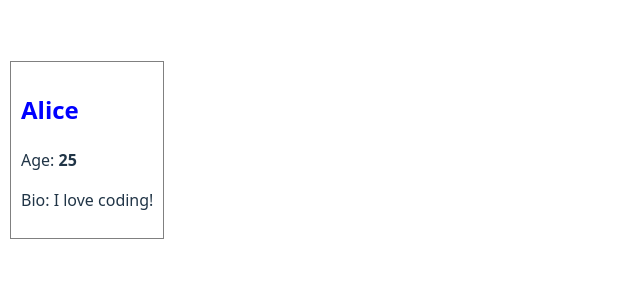
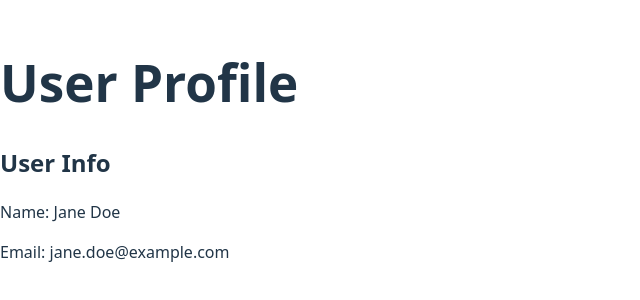
Before and after one commit to AyoolaAbeebBolaji/alx-fe-reactjs, a React (Vite) app in the folder alx-react-app-props/: page / in a window 1280 px wide. Shown: the part 250-550 px from the top of the page, without its empty margins (0-640 px from the left). Built offline with nearby package versions, Linux system fonts and the light colour scheme.

Commit message:
Fixed Task 2: Proper UserContext setup and usage in UserDetails

```diff
--- a/alx-react-app-props/src/App.jsx
+++ b/alx-react-app-props/src/App.jsx
@@ -57,14 +57,13 @@ function App() {
 export default App; */
 
 import React from "react";
+import UserContext from "./UserContext";
 import UserProfile from "./components/UserProfile";
-import UserContext from "./UserContext";
 
 function App() {
   const userData = {
-    name: "Alice",
-    age: 25,
-    bio: "I love coding!",
+    name: "Jane Doe",
+    email: "jane.doe@example.com",
   };
 
   return (
--- a/alx-react-app-props/src/components/UserDetails.jsx
+++ b/alx-react-app-props/src/components/UserDetails.jsx
@@ -1,15 +1,15 @@
-import { useContext } from "react";
-import UserContext from "./UserContext";
+import React, { useContext } from "react";
+import UserContext from "../UserContext";
 
-export default function UserDetails() {
-  const userData = useContext(UserContext);
-
-  if (!userData) return <p>No user data.</p>;
+function UserDetails() {
+  const user = useContext(UserContext);
 
   return (
     <div>
-      <p>Name: {userData.name}</p>
-      <p>Email: {userData.email}</p>
+      <p>Name: {user.name}</p>
+      <p>Email: {user.email}</p>
     </div>
   );
 }
+
+export default UserDetails;
--- a/alx-react-app-props/src/components/UserInfo.jsx
+++ b/alx-react-app-props/src/components/UserInfo.jsx
@@ -1,5 +1,13 @@
+import React from "react";
 import UserDetails from "./UserDetails";
 
-export default function UserInfo() {
-  return <UserDetails />;
+function UserInfo() {
+  return (
+    <div>
+      <h2>User Info</h2>
+      <UserDetails />
+    </div>
+  );
 }
+
+export default UserInfo;
--- a/alx-react-app-props/src/components/UserProfile.jsx
+++ b/alx-react-app-props/src/components/UserProfile.jsx
@@ -1,16 +1,11 @@
-import React, { useContext } from "react";
-import UserContext from "../UserContext";
+import React from "react";
+import UserInfo from "./UserInfo";
 
 function UserProfile() {
-  const user = useContext(UserContext); // Access context
-
   return (
-    <div style={{ border: "1px solid gray", padding: "10px", margin: "10px" }}>
-      <h2 style={{ color: "blue" }}>{user.name}</h2>
-      <p>
-        Age: <span style={{ fontWeight: "bold" }}>{user.age}</span>
-      </p>
-      <p>Bio: {user.bio}</p>
+    <div>
+      <h1>User Profile</h1>
+      <UserInfo />
     </div>
   );
 }
```
